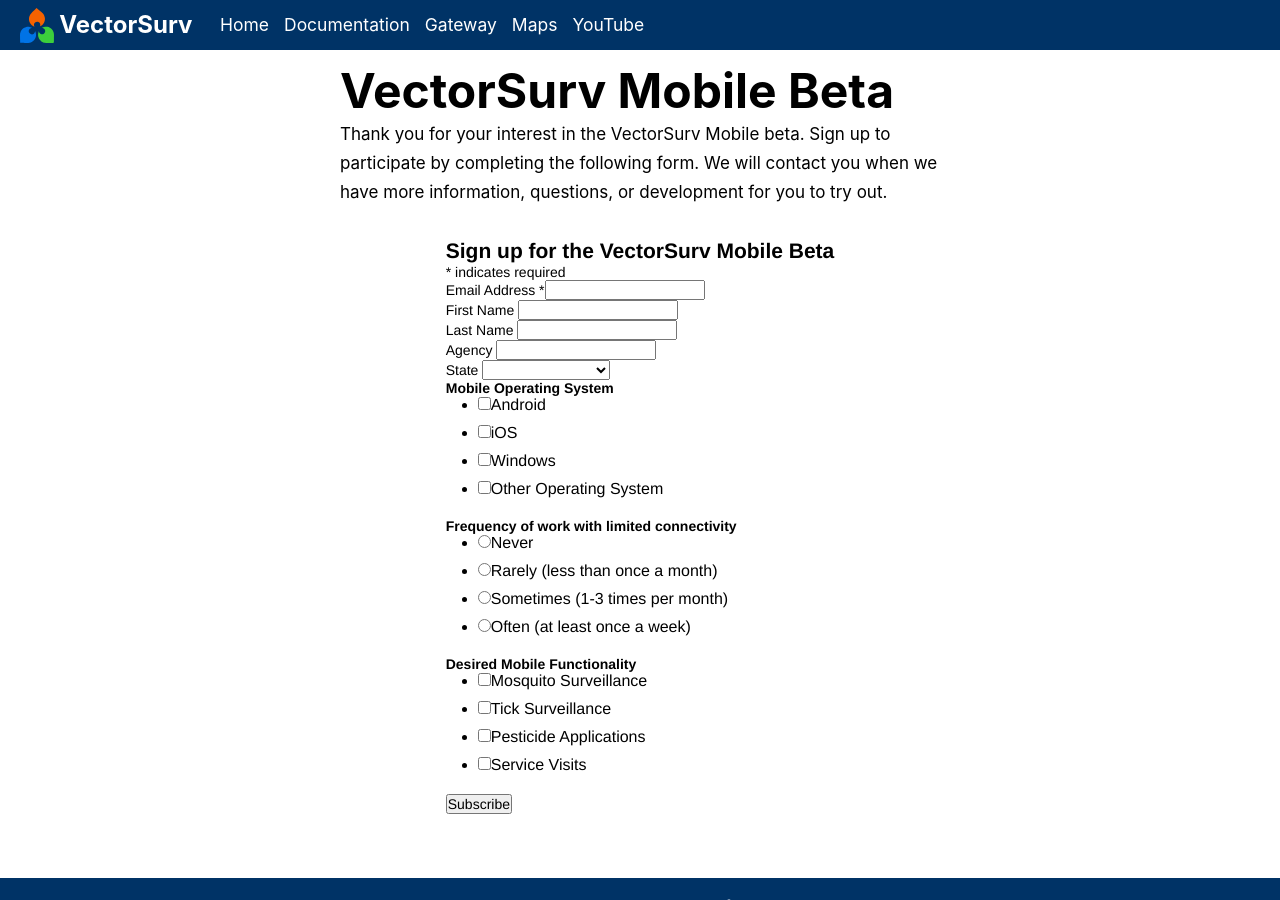
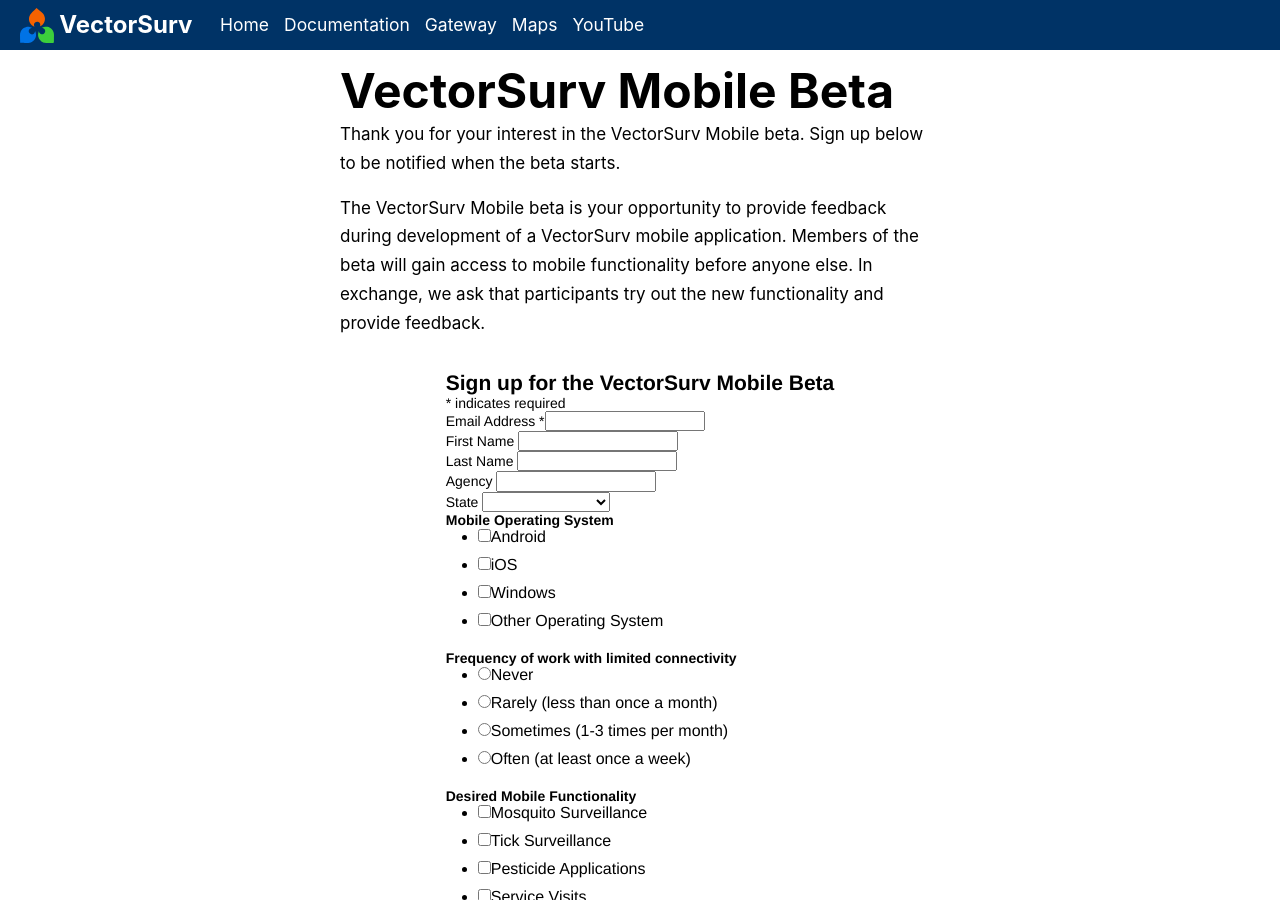
Before and after one commit to tlvaldepena/vectorsurv.org, a Jekyll site: the page built from mobilebeta.md, in a window 1280 px wide and 900 px high. Built offline with Jekyll 4.4.1, drawn with Linux system fonts in a browser that asks for light colours; our own code applies the rules of GitHub Pages for plain Markdown files; comment, search, counter and statistics services are not loaded.

Commit message:
Update text on mobile beta sign up form

```diff
--- a/mobilebeta.md
+++ b/mobilebeta.md
@@ -12,7 +12,8 @@
   <div style="max-width:600px; padding:0 1em;">
   <div>
     <h1>VectorSurv Mobile Beta</h1>
-    <p>Thank you for your interest in the VectorSurv Mobile beta. Sign up to participate by completing the following form. We will contact you when we have more information, questions, or development for you to try out. </p>
+    <p>Thank you for your interest in the VectorSurv Mobile beta. Sign up below to be notified when the beta starts.</p>
+    <p>The VectorSurv Mobile beta is your opportunity to provide feedback during development of a VectorSurv mobile application. Members of the beta will gain access to mobile functionality before anyone else. In exchange, we ask that participants try out the new functionality and provide feedback. </p>
   </div>
   </div>
 </div>
```
